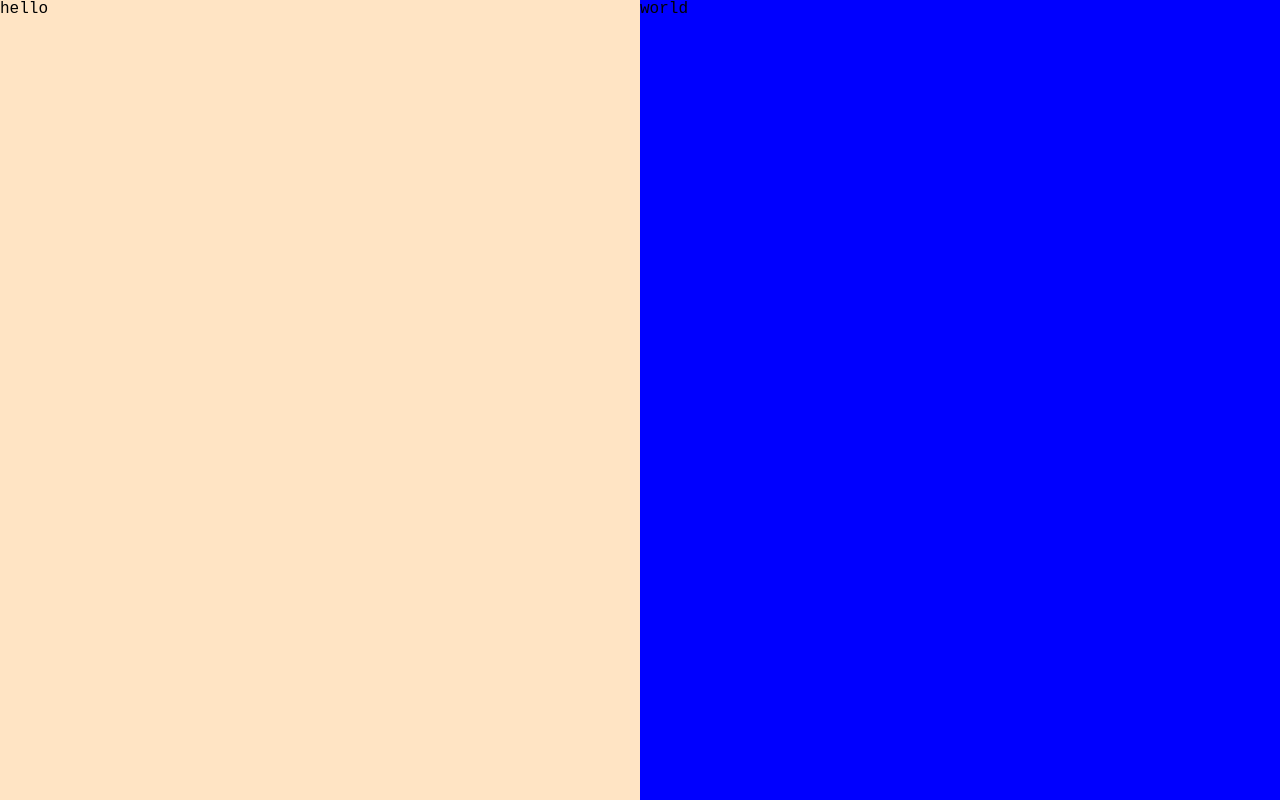
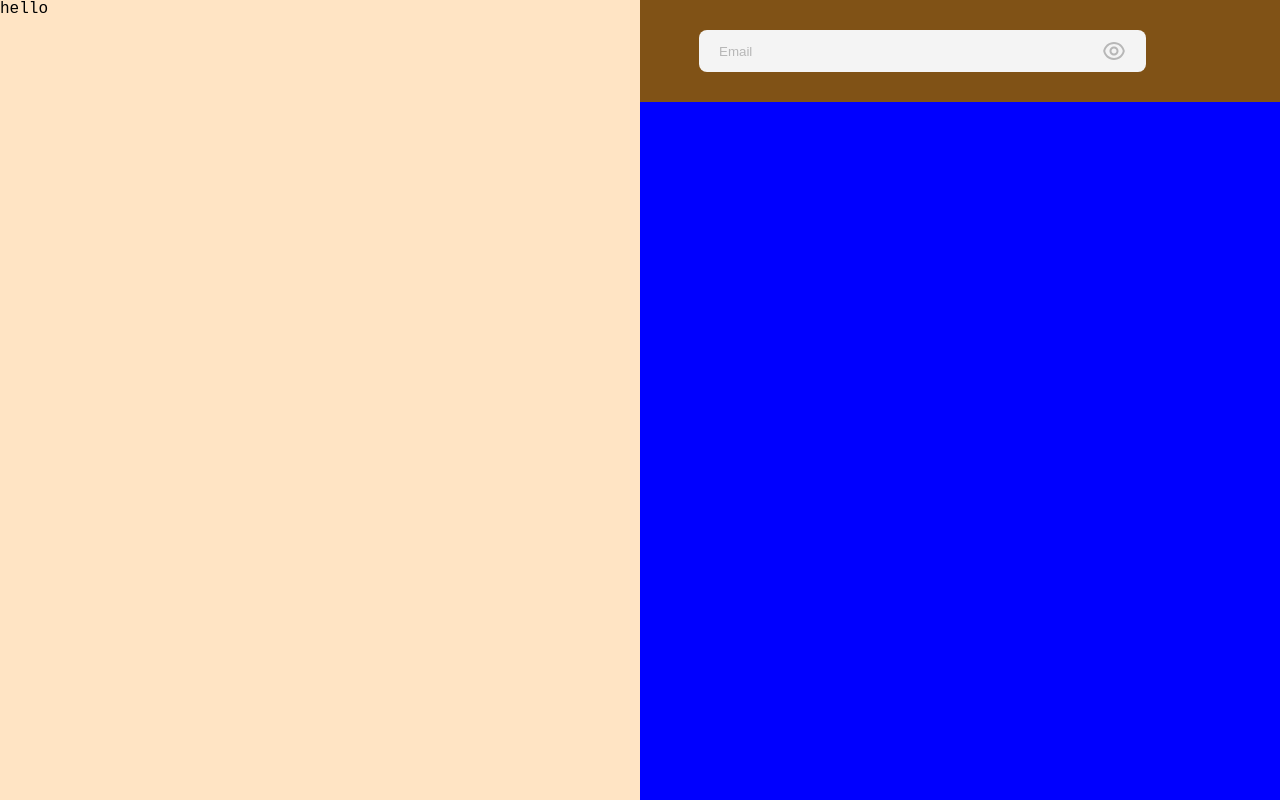
Before and after one commit to AS071194/landing-page, a plain HTML site: page index.html in a window 1280 px wide. Drawn offline with Linux system fonts and the light colour scheme.

Commit message:
email input was created, eye-icon was added

```diff
--- a/index.html
+++ b/index.html
@@ -5,6 +5,36 @@
     <meta name="viewport" content="width=device-width, initial-scale=1.0">
     <title>Document</title>
     <link rel="stylesheet" href="style.css">
+    <style>
+        .emailInputWrapper {
+            background-color: #F4F4F4;
+            width: 407px;
+            display: flex;
+            gap: 20px;
+            align-items: center;
+            justify-content: space-between;
+            padding: 9px 20px;
+            border-radius: 8px;
+        }
+
+        .rightSideContentWrapper {
+            background-color: rgb(128, 82, 22);
+            max-width: 525px;
+            width: 100%;
+            padding: 30px 59px;
+        }
+
+        .emailInput {
+            width: 100%;
+            border: none;
+            background: none;
+            outline: none;
+        }
+
+        .emailInput::placeholder {
+            color: #B7B7B7;
+        }
+    </style>
 
 </head>
 <body>
@@ -13,7 +43,17 @@
             hello
         </div>
         <div class="rightSide">
-            world
+           <div class="rightSideContentWrapper">
+                <div class="inputsWrapper">
+                    <div class="emailInputWrapper">
+                        <input type="email" class="emailInput" placeholder="Email">
+                        <img src="icons/eye-icon.svg" alt="eye-icon">
+                    </div>
+                    <div class="passwordInputWrapper">
+
+                    </div>
+                </div>
+           </div>
         </div>
     </div>
 </body>
```
Also changed, not shown: icons/eye-icon.svg (added).
